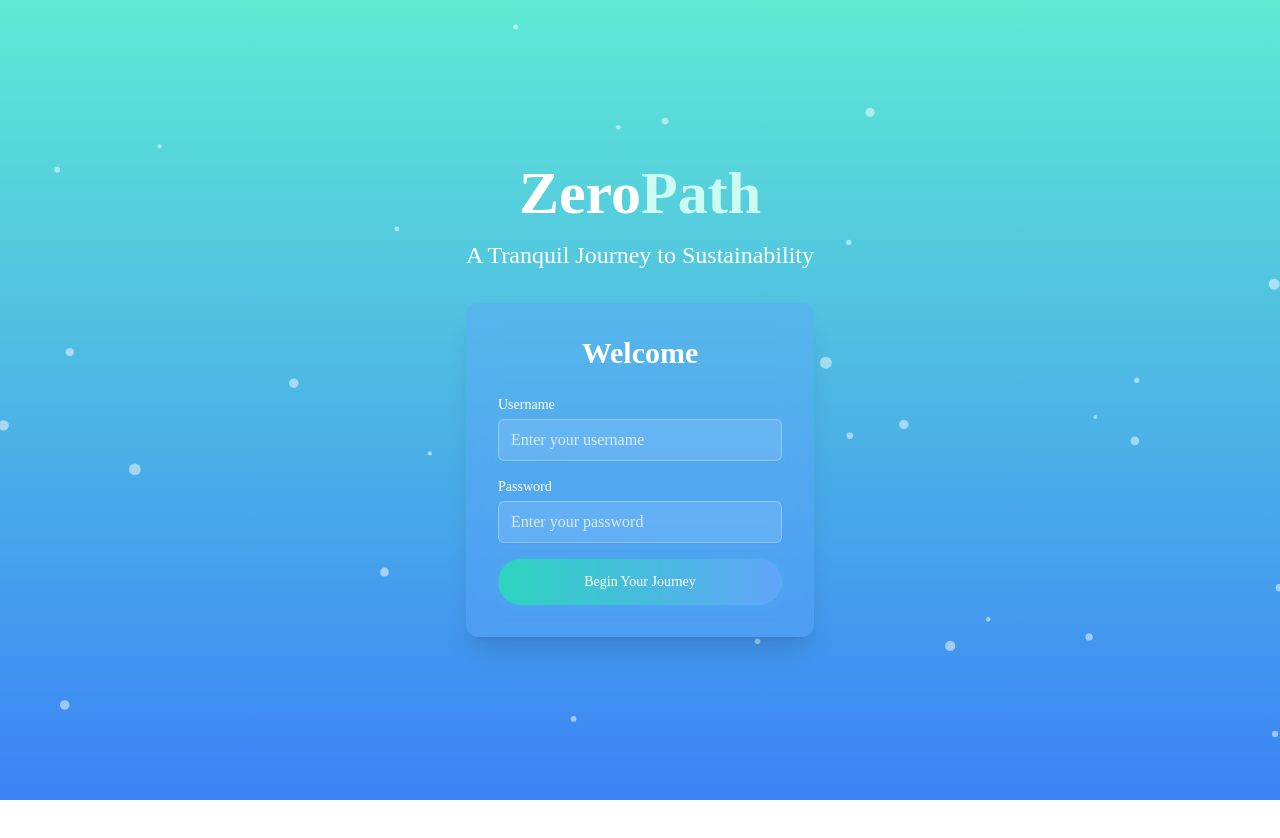
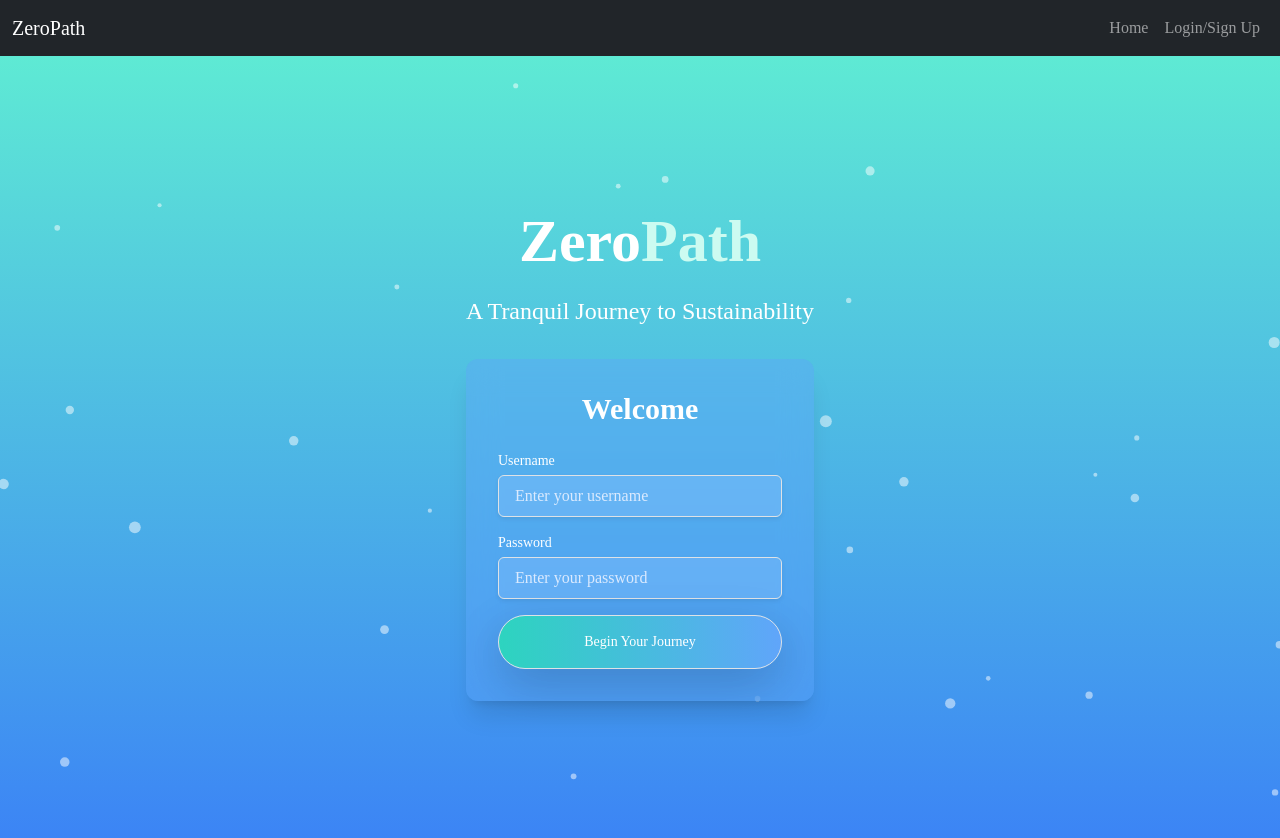
Before and after one commit to Lixiviate/P3-Zero-Path, a React (Vite) app in the folder client/: page / in a window 1280 px wide. Shown: the top 838 px of the page. Before the commit the page ends 800 px from the top, so only its background shows below. Built offline with nearby package versions, Linux system fonts and the light colour scheme.

Commit message:
Refactor Navbar

```diff
--- a/client/package.json
+++ b/client/package.json
@@ -24,6 +24,7 @@
     "@types/react": "^18.0.28",
     "@types/react-dom": "^18.0.11",
     "@vitejs/plugin-react": "^4.2.1",
+    "autoprefixer": "^10.4.20",
     "eslint": "^8.38.0",
     "eslint-plugin-react": "^7.32.2",
     "eslint-plugin-react-hooks": "^4.6.0",
--- a/client/src/App.css
+++ b/client/src/App.css
@@ -1,5 +1,9 @@
+@import "tailwindcss/base";
+@import "tailwindcss/components";
+@import "tailwindcss/utilities";
+
 body {
-  font-family: 'Rubik', sans-serif;
+  font-family: "Rubik", sans-serif;
 }
 
 h1,
@@ -8,7 +12,7 @@ h3,
 h4,
 h5,
 h6 {
-  font-family: 'Rubik Mono One', sans-serif;
+  font-family: "Rubik Mono One", sans-serif;
 }
 
 .small {
--- a/client/src/App.jsx
+++ b/client/src/App.jsx
@@ -1,9 +1,12 @@
-import LandingPage from "./pages/LandingPage/LandingPage";
+// ZeroPath: client/src/App.jsx
+import Navbar from "./components/Navbar"; // Import Navbar
+import { Outlet } from "react-router-dom";
 
 function App() {
   return (
     <div className="App">
-      <LandingPage />
+      <Navbar />
+      <Outlet /> {/* This will render the LandingPage */}
     </div>
   );
 }
--- a/client/src/components/Canvas/Canvas.jsx
+++ b/client/src/components/Canvas/Canvas.jsx
@@ -1,12 +1,12 @@
 import useCanvas from "../../hooks/useCanvas";
 
 const Canvas = () => {
-  const canvasRef = useCanvas();
+  const canvasRef = useCanvas(); // Custom hook managing canvas animations
 
   return (
     <canvas
       ref={canvasRef}
-      className="absolute inset-0 w-full h-full"
+      className="absolute inset-0 w-full h-full z-0"
       style={{ zIndex: 0 }}
     />
   );
--- a/client/src/components/Navbar.jsx
+++ b/client/src/components/Navbar.jsx
@@ -1,10 +1,10 @@
-import { useState } from 'react';
-import { Link } from 'react-router-dom';
-import { Navbar, Nav, Container, Modal, Tab } from 'react-bootstrap';
-import SignUpForm from './SignupForm';
-import LoginForm from './LoginForm';
+import { useState } from "react";
+import { Link } from "react-router-dom";
+import { Navbar, Nav, Container, Modal, Tab } from "react-bootstrap";
+import SignUpForm from "./SignupForm";
+import LoginForm from "./LoginForm";
 
-import Auth from '../utils/auth';
+import Auth from "../utils/auth";
 
 const AppNavbar = () => {
   // set modal display state
@@ -12,27 +12,29 @@ const AppNavbar = () => {
 
   return (
     <>
-      <Navbar bg='dark' variant='dark' expand='lg'>
+      <Navbar bg="dark" variant="dark" expand="lg">
         <Container fluid>
-          <Navbar.Brand as={Link} to='/'>
-            Google Books Search
+          <Navbar.Brand as={Link} to="/">
+            ZeroPath
           </Navbar.Brand>
-          <Navbar.Toggle aria-controls='navbar' />
-          <Navbar.Collapse id='navbar' className='d-flex flex-row-reverse'>
-            <Nav className='ml-auto d-flex'>
-              <Nav.Link as={Link} to='/'>
-                Search For Books
+          <Navbar.Toggle aria-controls="navbar" />
+          <Navbar.Collapse id="navbar" className="d-flex flex-row-reverse">
+            <Nav className="ml-auto d-flex">
+              <Nav.Link as={Link} to="/">
+                Home
               </Nav.Link>
               {/* if user is logged in show saved books and logout */}
               {Auth.loggedIn() ? (
                 <>
-                  <Nav.Link as={Link} to='/saved'>
+                  <Nav.Link as={Link} to="/saved">
                     See Your Books
                   </Nav.Link>
                   <Nav.Link onClick={Auth.logout}>Logout</Nav.Link>
                 </>
               ) : (
-                <Nav.Link onClick={() => setShowModal(true)}>Login/Sign Up</Nav.Link>
+                <Nav.Link onClick={() => setShowModal(true)}>
+                  Login/Sign Up
+                </Nav.Link>
               )}
             </Nav>
           </Navbar.Collapse>
@@ -40,30 +42,31 @@ const AppNavbar = () => {
       </Navbar>
       {/* set modal data up */}
       <Modal
-        size='lg'
+        size="lg"
         show={showModal}
         onHide={() => setShowModal(false)}
-        aria-labelledby='signup-modal'>
+        aria-labelledby="signup-modal"
+      >
         {/* tab container to do either signup or login component */}
-        <Tab.Container defaultActiveKey='login'>
+        <Tab.Container defaultActiveKey="login">
           <Modal.Header closeButton>
-            <Modal.Title id='signup-modal'>
-              <Nav variant='pills'>
+            <Modal.Title id="signup-modal">
+              <Nav variant="pills">
                 <Nav.Item>
-                  <Nav.Link eventKey='login'>Login</Nav.Link>
+                  <Nav.Link eventKey="login">Login</Nav.Link>
                 </Nav.Item>
                 <Nav.Item>
-                  <Nav.Link eventKey='signup'>Sign Up</Nav.Link>
+                  <Nav.Link eventKey="signup">Sign Up</Nav.Link>
                 </Nav.Item>
               </Nav>
             </Modal.Title>
           </Modal.Header>
           <Modal.Body>
             <Tab.Content>
-              <Tab.Pane eventKey='login'>
+              <Tab.Pane eventKey="login">
                 <LoginForm handleModalClose={() => setShowModal(false)} />
               </Tab.Pane>
-              <Tab.Pane eventKey='signup'>
+              <Tab.Pane eventKey="signup">
                 <SignUpForm handleModalClose={() => setShowModal(false)} />
               </Tab.Pane>
             </Tab.Content>
--- a/client/src/hooks/useCanvas.jsx
+++ b/client/src/hooks/useCanvas.jsx
@@ -3,14 +3,14 @@ import { animate, createRipple } from "../utils/animations";
 
 const useCanvas = () => {
   const canvasRef = useRef(null);
-  const ripplesRef = useRef([]);
-  const bubblesRef = useRef([]);
+  const ripplesRef = useRef([]); // Keep track of ripple effects
+  const bubblesRef = useRef([]); // Keep track of bubble animations
 
   const handleClick = useCallback((event) => {
     const rect = canvasRef.current.getBoundingClientRect();
     const x = event.clientX - rect.left;
     const y = event.clientY - rect.top;
-    createRipple(x, y, ripplesRef);
+    createRipple(x, y, ripplesRef); // Add ripple animation on click
   }, []);
 
   useEffect(() => {
@@ -24,7 +24,7 @@ const useCanvas = () => {
 
     const animateWrapper = () => {
       animationId = requestAnimationFrame(animateWrapper);
-      animate(canvasRef, ripplesRef, bubblesRef);
+      animate(canvasRef, ripplesRef, bubblesRef); // Handle both ripple and bubble animations
     };
 
     resizeCanvas();
--- a/client/src/main.jsx
+++ b/client/src/main.jsx
@@ -1,11 +1,31 @@
-import React from "react";
+// ZeroPath: client/src/main.jsx
 import ReactDOM from "react-dom/client";
+import { createBrowserRouter, RouterProvider } from "react-router-dom";
+import "bootstrap/dist/css/bootstrap.min.css"; // Ensure Bootstrap is loaded
 import "./styles/index.css";
+
 import App from "./App";
+import LandingPage from "./pages/LandingPage/LandingPage";
+import Home from "./pages/Home"; // Replace this with actual Home component if needed
 
-const root = ReactDOM.createRoot(document.getElementById("root"));
-root.render(
-  <React.StrictMode>
-    <App />
-  </React.StrictMode>
+const router = createBrowserRouter([
+  {
+    path: "/",
+    element: <App />, // Main App component that contains the Navbar and Outlet
+    errorElement: <h1 className="display-2">Page not found!</h1>,
+    children: [
+      {
+        index: true, // This ensures the landing page is rendered on the root "/"
+        element: <LandingPage />,
+      },
+      {
+        path: "/home",
+        element: <Home />, // Example additional route
+      },
+    ],
+  },
+]);
+
+ReactDOM.createRoot(document.getElementById("root")).render(
+  <RouterProvider router={router} />
 );
--- a/client/src/pages/Home.jsx
+++ b/client/src/pages/Home.jsx
@@ -0,0 +1,11 @@
+// ZeroPath: client/src/pages/Home.jsx
+
+const Home = () => {
+  return (
+    <div>
+      <h1>Welcome to the Home Page!</h1>
+    </div>
+  );
+};
+
+export default Home; // Add this line
--- a/client/src/pages/LandingPage/LandingPage.css
+++ b/client/src/pages/LandingPage/LandingPage.css
@@ -27,6 +27,26 @@
   color: white;
 }
 
+.relative {
+  position: relative;
+}
+
+.absolute {
+  position: absolute;
+}
+
+.z-0 {
+  z-index: 0; /* Canvas should be behind */
+}
+
+.z-10 {
+  z-index: 10; /* Content above canvas */
+}
+
+.min-h-screen {
+  min-height: 100vh;
+}
+
 @media (max-width: 640px) {
   .title {
     font-size: 3rem;
--- a/package.json
+++ b/package.json
@@ -15,7 +15,8 @@
   "license": "MIT",
   "devDependencies": {
     "autoprefixer": "^10.4.20",
-    "concurrently": "^9.0.1"
+    "concurrently": "^9.0.1",
+    "tailwindcss": "^3.4.13"
   },
   "dependencies": {
     "dotenv": "^16.4.5",
```
Lines whose indentation alone changed are shown as unchanged.
